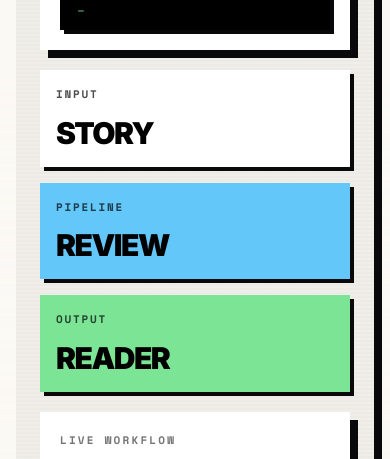
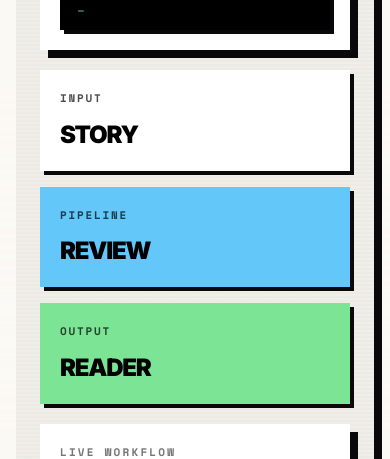
Before and after one commit to chuanman2707/PanelMint, a Next.js app: page / in a window 390 px wide. Shown: the part 974-1433 px from the top of the page. Built offline with nearby package versions, Linux system fonts and the light colour scheme; no server answers.

Commit message:
Fix public layout overflow issues

```diff
--- a/src/components/layout/Sidebar.tsx
+++ b/src/components/layout/Sidebar.tsx
@@ -24,7 +24,7 @@ export function Sidebar() {
         <aside className="hidden md:fixed md:inset-y-0 md:left-0 md:z-40 md:flex md:w-64 md:flex-col md:border-r-[var(--neo-border-width)] md:border-[var(--neo-ink)] md:bg-[var(--neo-bg-canvas)] md:p-4">
             <div className="flex h-full flex-col gap-5">
                 <div className="space-y-1">
-                    <Link href="/dashboard" className="block font-display text-[1.75rem] font-black uppercase tracking-tight">
+                    <Link href="/dashboard" className="block font-display text-xl font-black uppercase tracking-tight leading-tight">
                         COMIC_ENGINE_V1
                     </Link>
                     <p className="font-mono text-[11px] font-bold uppercase tracking-[0.16em] text-black/55">
--- a/src/components/public/LandingPageClient.tsx
+++ b/src/components/public/LandingPageClient.tsx
@@ -135,7 +135,7 @@ export function LandingPageClient() {
                                     ].map(([label, value, tone]) => (
                                         <div
                                             key={label}
-                                            className={`border-[var(--neo-border-width)] border-black p-4 shadow-[var(--neo-shadow-button)] ${
+                                            className={`border-[var(--neo-border-width)] border-black p-5 xl:p-6 shadow-[var(--neo-shadow-button)] ${
                                                 tone === 'cyan'
                                                     ? 'bg-[var(--neo-accent-cyan)]'
                                                     : tone === 'lime'
@@ -146,7 +146,7 @@ export function LandingPageClient() {
                                             <p className="font-mono text-[11px] font-bold uppercase tracking-[0.16em] text-black/70">
                                                 {label}
                                             </p>
-                                            <p className="mt-3 font-display text-3xl font-black uppercase tracking-[-0.05em] text-black">
+                                            <p className="mt-3 font-display text-2xl font-black uppercase tracking-[-0.05em] text-black xl:text-3xl">
                                                 {value}
                                             </p>
                                         </div>
--- a/src/components/public/PublicSections.tsx
+++ b/src/components/public/PublicSections.tsx
@@ -156,13 +156,13 @@ export function PricingSection({ id = 'pricing', standalone = false }: PricingSe
             </div>
 
             <div className="mt-12 grid gap-6 lg:grid-cols-[1.2fr_0.8fr]">
-                <div className="grid gap-6 md:grid-cols-3">
+                <div className="grid gap-6 xl:grid-cols-3">
                     {PACKAGES.map((pkg, index) => (
                         <NeoCard
                             key={pkg.name}
                             data-neo-reveal="stamp"
                             style={revealDelay(index)}
-                            className="flex h-full flex-col justify-between"
+                            className="flex h-full flex-col justify-between p-4 lg:p-6"
                         >
                             <div>
                                 <NeoTag tone={pkg.highlight}>{pkg.name}</NeoTag>
```
